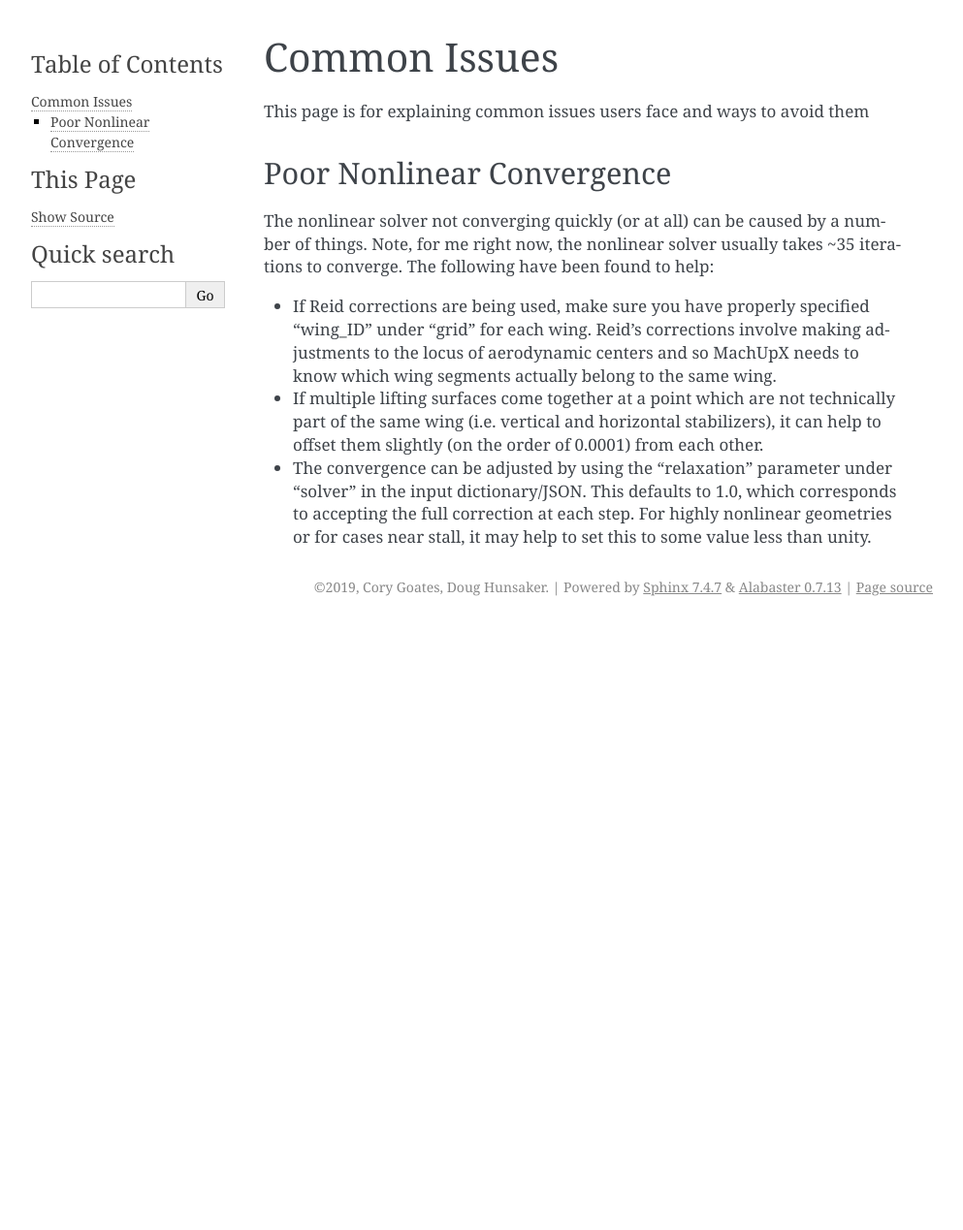
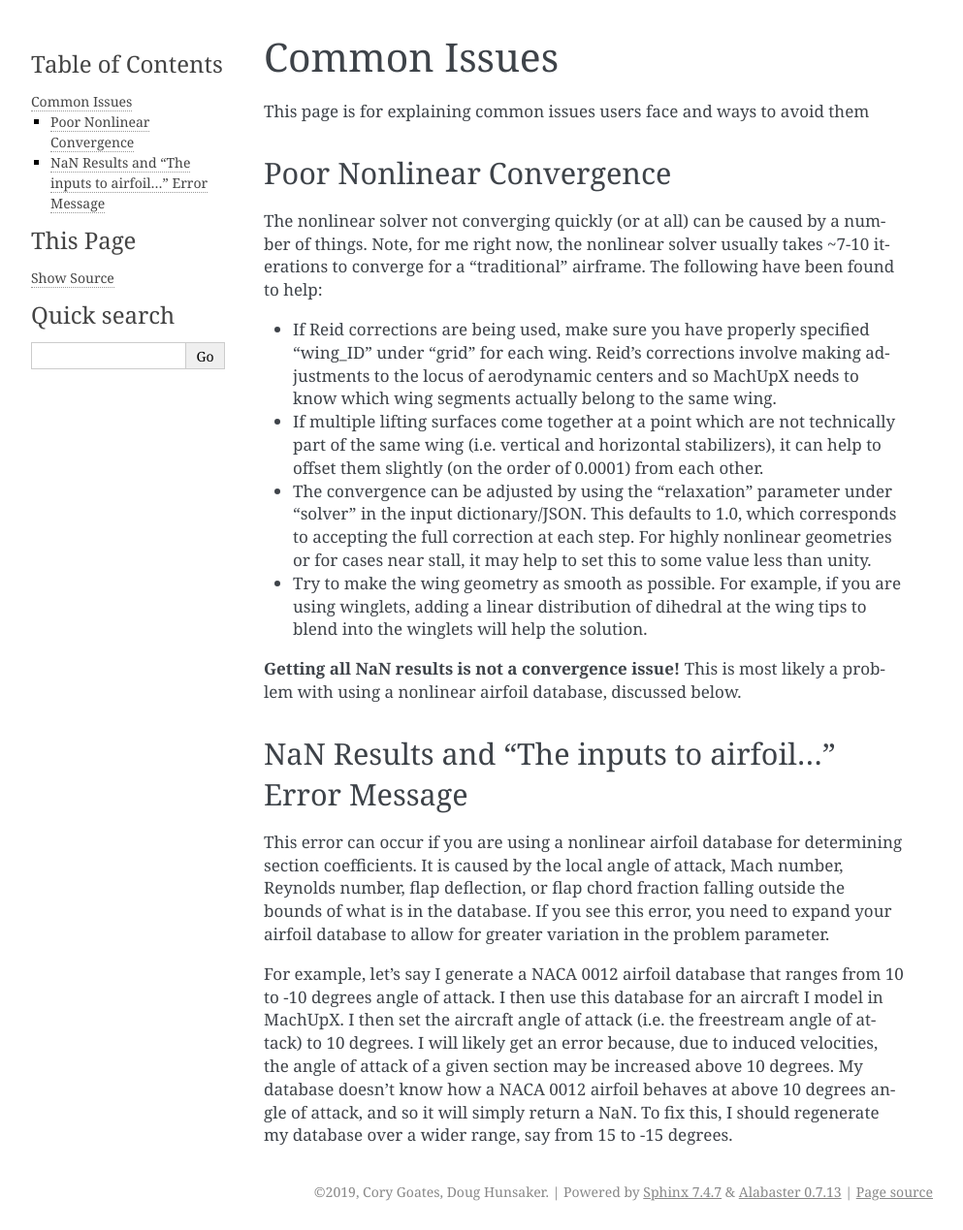
Before and after one commit to usuaero/MachUpX, a Sphinx documentation site: the page built from docs/source/common_issues.md, in a window 1280 px wide. Shown: the whole page at 97% size, without its empty margins (148-1141 px from the left). Built offline with Sphinx 7.4.7, drawn with Linux system fonts in a browser that asks for light colours; before the commit the page ends 900 px from its top, so only the background shows below that.

Commit message:
Various cosmetic updates and updates to the documentation.

```diff
--- a/docs/source/common_issues.md
+++ b/docs/source/common_issues.md
@@ -2,8 +2,16 @@
 This page is for explaining common issues users face and ways to avoid them
 
 ## Poor Nonlinear Convergence
-The nonlinear solver not converging quickly (or at all) can be caused by a number of things. Note, for me right now, the nonlinear solver usually takes ~35 iterations to converge. The following have been found to help:
+The nonlinear solver not converging quickly (or at all) can be caused by a number of things. Note, for me right now, the nonlinear solver usually takes ~7-10 iterations to converge for a "traditional" airframe. The following have been found to help:
 
 * If Reid corrections are being used, make sure you have properly specified "wing_ID" under "grid" for each wing. Reid's corrections involve making adjustments to the locus of aerodynamic centers and so MachUpX needs to know which wing segments actually belong to the same wing.
 * If multiple lifting surfaces come together at a point which are not technically part of the same wing (i.e. vertical and horizontal stabilizers), it can help to offset them slightly (on the order of 0.0001) from each other.
 * The convergence can be adjusted by using the "relaxation" parameter under "solver" in the input dictionary/JSON. This defaults to 1.0, which corresponds to accepting the full correction at each step. For highly nonlinear geometries or for cases near stall, it may help to set this to some value less than unity.
+* Try to make the wing geometry as smooth as possible. For example, if you are using winglets, adding a linear distribution of dihedral at the wing tips to blend into the winglets will help the solution.
+
+**Getting all NaN results is not a convergence issue!** This is most likely a problem with using a nonlinear airfoil database, discussed below.
+
+## NaN Results and "The inputs to airfoil..." Error Message
+This error can occur if you are using a nonlinear airfoil database for determining section coefficients. It is caused by the local angle of attack, Mach number, Reynolds number, flap deflection, or flap chord fraction falling outside the bounds of what is in the database. If you see this error, you need to expand your airfoil database to allow for greater variation in the problem parameter.
+
+For example, let's say I generate a NACA 0012 airfoil database that ranges from 10 to -10 degrees angle of attack. I then use this database for an aircraft I model in MachUpX. I then set the aircraft angle of attack (i.e. the freestream angle of attack) to 10 degrees. I will likely get an error because, due to induced velocities, the angle of attack of a given section may be increased above 10 degrees. My database doesn't know how a NACA 0012 airfoil behaves at above 10 degrees angle of attack, and so it will simply return a NaN. To fix this, I should regenerate my database over a wider range, say from 15 to -15 degrees.
```
Also changed, not shown: docs/source/creating_input_files.md (+1 -1 lines), 2 other files.
